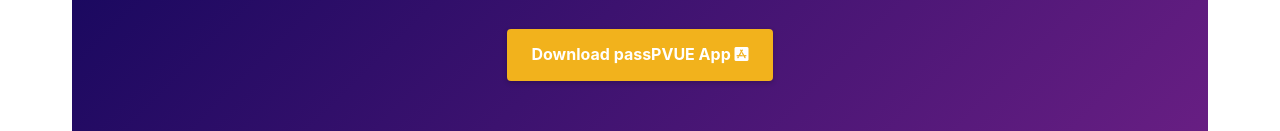
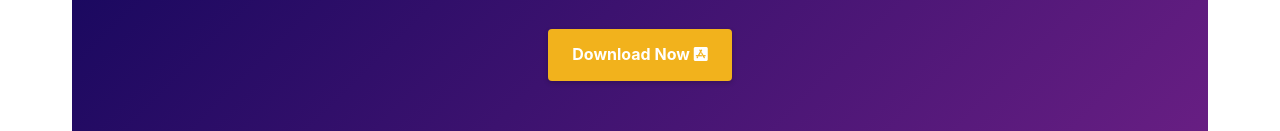
Before and after one commit to nameeralward/pass-pvue, a plain HTML site: page pearson-vue-guide.html in a window 1280 px wide. Shown: the part 396-527 px from the top of the page. Drawn offline with Linux system fonts and the light colour scheme.

Commit message:
Add files via upload

```diff
--- a/pearson-vue-guide.html
+++ b/pearson-vue-guide.html
@@ -167,7 +167,7 @@
                 <h1>OMSB Pearson Vue Exam Guide</h1>
                 <p>The OMSB Pearson Vue Examination consists of multiple-choice questions that assess knowledge, application, and critical thinking in pharmacy practice for Oman licensure.</p>
                 <div class="cta-button-container">
-                    <a href="https://apps.apple.com/app/id6741365900" class="cta-button">Download passPVUE App <i class="fab fa-app-store-ios"></i></a>
+                    <a href="https://apps.apple.com/ca/app/passpvue/id6744374820" class="cta-button">Download Now <i class="fab fa-app-store-ios"></i></a>
                 </div>
             </div>
         </section>
@@ -332,7 +332,7 @@
                 <h3><i class="fas fa-mobile-alt"></i> Start Your OMSB Pearson Vue Exam Preparation Today</h3>
                 <p>Download the passPVUE app and gain access to over 4,000 practice questions, AI-powered assistance, and comprehensive study tools designed specifically for the OMSB Pearson Vue Exam.</p>
                 <div class="cta-button-container">
-                    <a href="https://apps.apple.com/app/id6741365900" class="cta-button">Download Now <i class="fab fa-app-store-ios"></i></a>
+                    <a href="https://apps.apple.com/ca/app/passpvue/id6744374820" class="cta-button">Download Now <i class="fab fa-app-store-ios"></i></a>
                 </div>
             </div>
 
```
Also changed, not shown: blog-index.html (+1 -1 lines), blog-omani-practice.html (+1 -1 lines), blog-test-strategies.html (+1 -1 lines), blog-therapeutics.html (+1 -1 lines), index.html (+1 -1 lines), subscription.html (+1 -1 lines), 1 other file.
